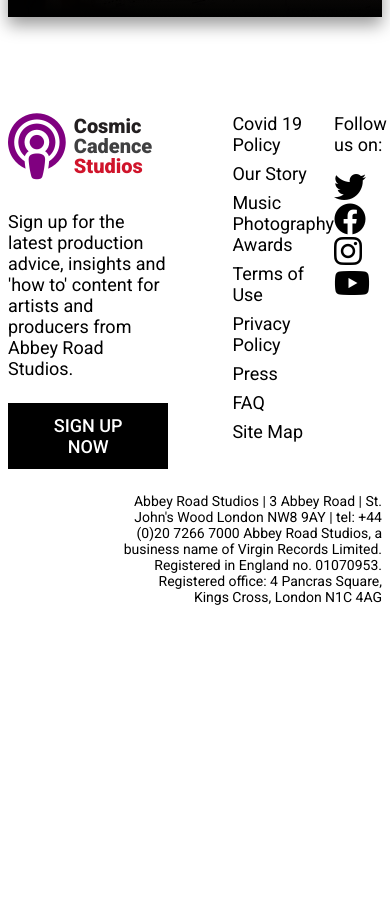
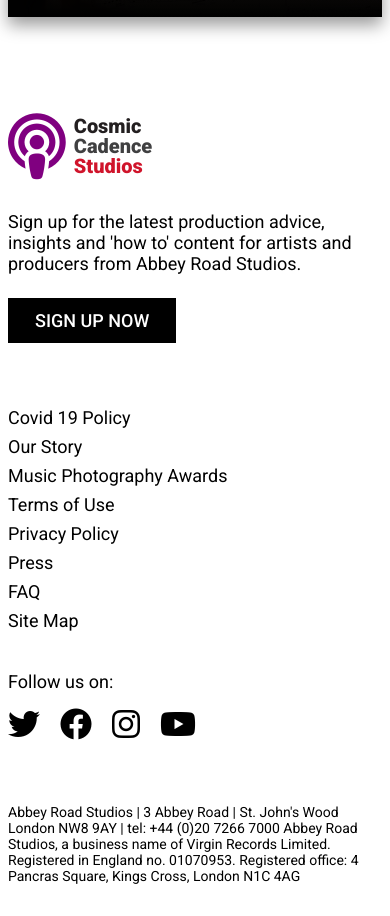
Before and after one commit to safayetdib/cosmic-cadence-studios, a plain HTML site: page index.html in a window 390 px wide. Shown: the part 4576-5492 px from the top of the page. Before the commit the page ends 5213 px from the top, so only its background shows below. Drawn offline with Linux system fonts and the light colour scheme.

Commit message:
added responsive features in footer

```diff
--- a/styles/large.css
+++ b/styles/large.css
@@ -84,3 +84,20 @@
 .cards-container {
 	gap: 1rem;
 }
+
+/* FOOTER */
+.footer-container {
+	flex-direction: column;
+}
+
+.footer-desc {
+	width: 100%;
+}
+
+.links-and-socials {
+	align-items: center;
+}
+
+.footer-links {
+	width: 100%;
+}
--- a/styles/small.css
+++ b/styles/small.css
@@ -24,3 +24,14 @@
 .banner h1 {
 	font-size: 38px;
 }
+
+/* FOOTER */
+.links-and-socials {
+	flex-direction: column;
+	align-items: flex-start;
+}
+
+.footer-address {
+	justify-content: flex-start;
+	text-align: left;
+}
```
Also changed, not shown: styles/all.css.
